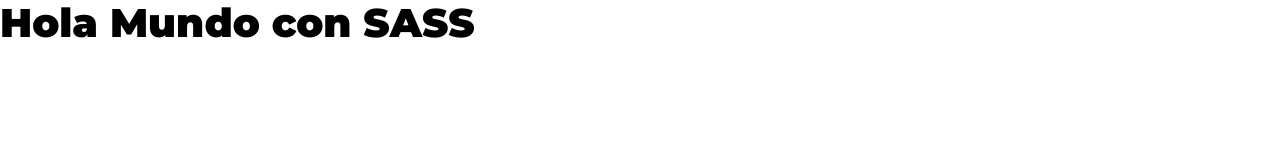
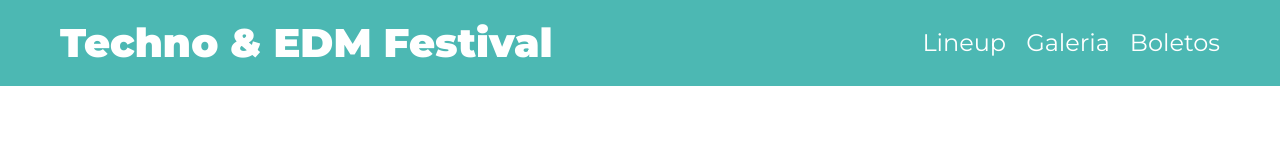
Before and after one commit to NicoJC25/festival_musica, a website: page index.html in a window 1280 px wide. Drawn offline with nearby package versions, Linux system fonts and the light colour scheme; files that its build step writes are made by us from their sources.

Commit message:
header and navigation styles

```diff
--- a/index.html
+++ b/index.html
@@ -10,6 +10,16 @@
     <link rel="stylesheet" href="dist/css/app.css"> <!-- References css compiling style, dont reference scss file -->
 </head>
 <body>
-    <h1>Hola Mundo con SASS</h1>
+    <header class="header">
+        <div class="container header-content">
+            <h1>Techno & EDM Festival</h1>
+
+            <nav class="main-navigation">
+                <a href="">Lineup</a>
+                <a href="">Galeria</a>
+                <a href="">Boletos</a>
+            </nav>
+        </div>
+    </header>
 </body>
 </html>
--- a/src/scss/app.scss
+++ b/src/scss/app.scss
@@ -1 +1,2 @@
-@forward 'base/index'; /* For files without functions, only basic code */
+@forward 'base'; /* forward is used for files without functions, only basic code */
+@forward 'layout';
--- /dev/null
+++ b/src/scss/layout/_header.scss
@@ -0,0 +1,31 @@
+@use 'base/variables' as *;
+
+/* Header styles */
+
+.header {
+    background-color: $green;
+    .header-content {
+        padding: 2rem;
+        display: flex;
+        justify-content: space-between;
+        align-items: center;
+    }
+
+    h1 {
+        color: $white;
+        margin: 0;
+    }
+}
+
+.main-navigation {
+    display: flex;
+    gap: 2rem;
+    a {
+        color: $white;
+        font-size: 2.4rem;
+
+        &:hover{
+            color: $yellow;
+        }
+    }
+}
--- /dev/null
+++ b/src/scss/layout/_index.scss
@@ -0,0 +1 @@
+@forward 'header';
```
